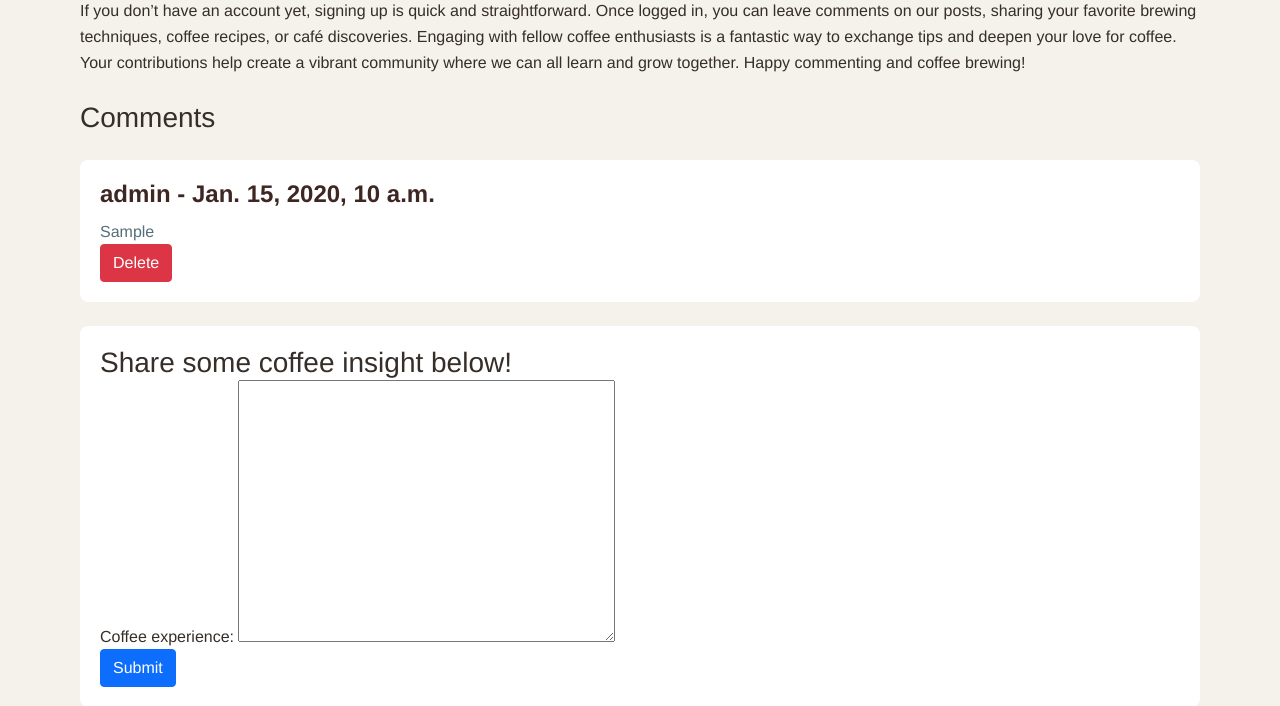
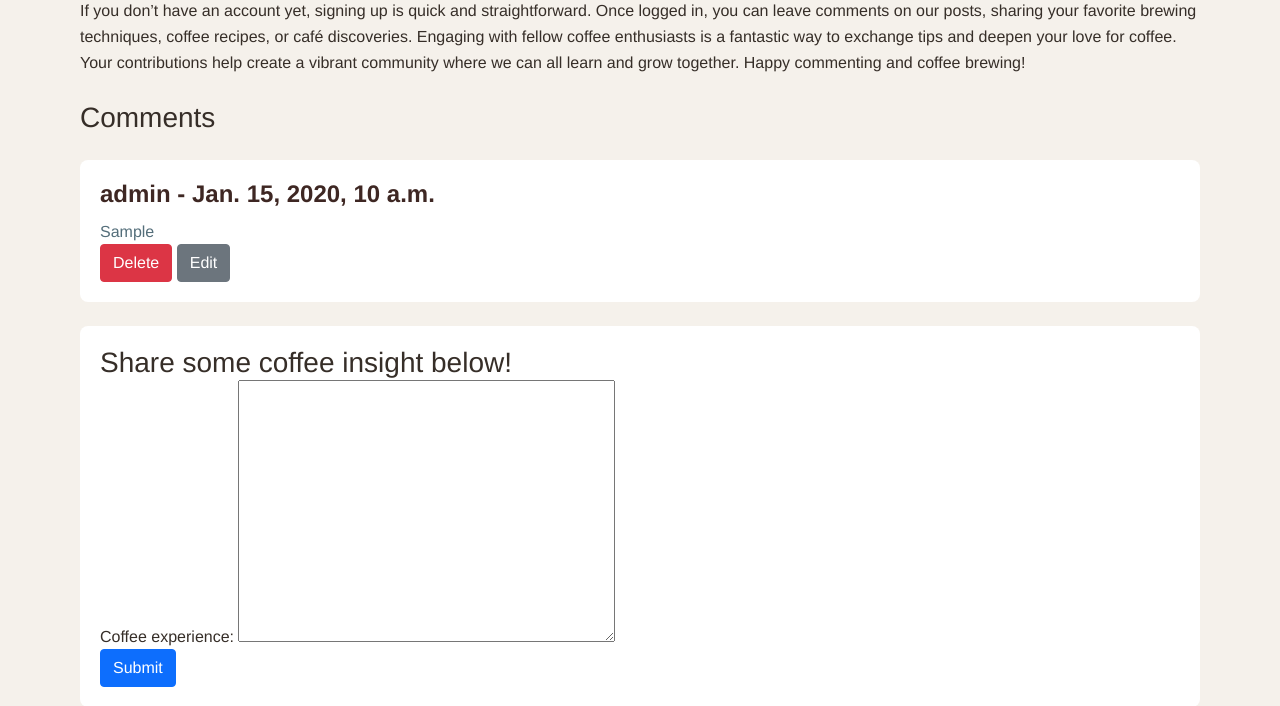
Before and after one commit to dinakidane/coffee-lovers, a Django app: template main/templates/comments.html in a window 1280 px wide. Shown: the part 288-994 px from the top of the page. Run offline with Django 3.2, Linux system fonts and the light colour scheme; the template is opened without the code that fills it: values that come from a table or form of the project are taken from there, others are empty; a user stored in the database is signed in; data comes from the database, SQL or seed files in the repository; tables that the repository leaves empty hold one stand-in row (values such as "Sample post"); parts of the project's set-up code (start-up, migrations or seed data) failed here and were passed over.

Commit message:
add edit button to comments html

```diff
--- a/main/templates/comments.html
+++ b/main/templates/comments.html
@@ -27,6 +27,7 @@
                         <form method="post" action="{% url 'delete_comment' comment.id %}">
                             {% csrf_token %}
                             <button type="submit" class="btn btn-danger">Delete</button>
+                            <a href="{% url 'edit_comment' comment.id %}" class="btn btn-secondary">Edit</a>
                         </form>
                     {% endif %}
                 {% endif %}
```
